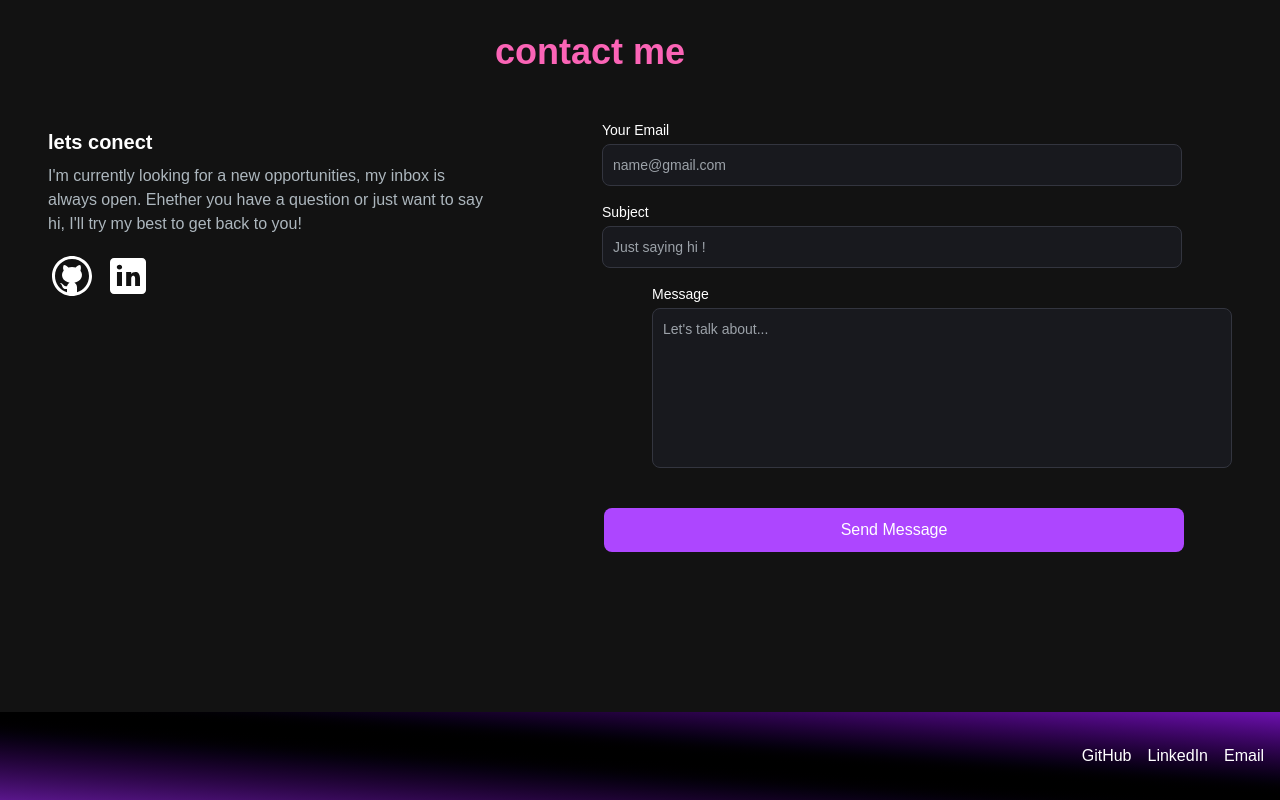
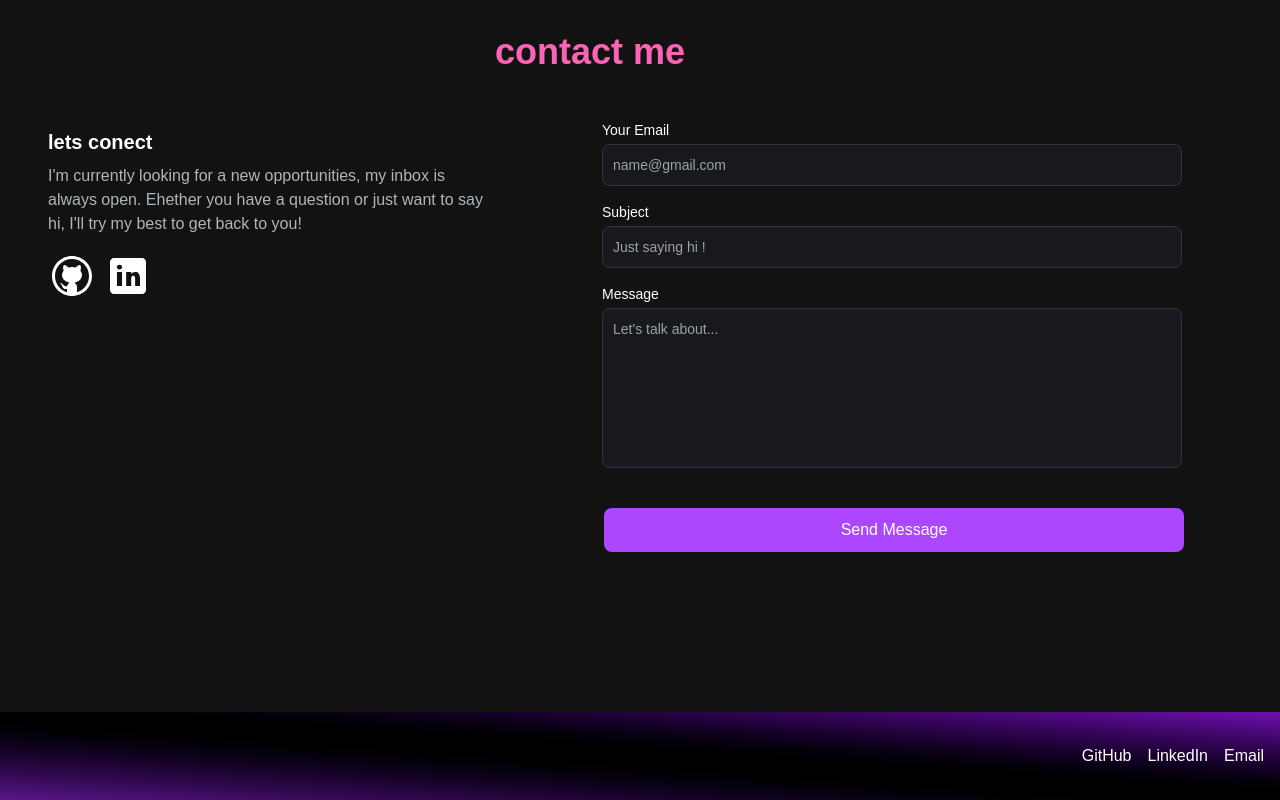
Before and after one commit to taniaa-sh/MyPortfolio, a Next.js app in the folder portfolio/: page / in a window 1280 px wide. Shown: the part 2589-3389 px from the top of the page. Built offline with nearby package versions, Linux system fonts and the light colour scheme.

Commit message:
fix bug in email section

```diff
--- a/portfolio/components/EmailSection.jsx
+++ b/portfolio/components/EmailSection.jsx
@@ -73,7 +73,7 @@ const EmailSection = () => {
           initial={{ opacity: 0, y: 50 }}
           transition={{ duration: 0.6, ease: "easeOut" }}
           viewport={{ once: true }}
-          className="ml-10 md:ml-0"
+          className="ml-10 xl:ml-0"
         >
           <form onSubmit={handleSubmit} className="flex flex-col gap-4 justify-center items-center self-center w-full">
             <motion.div
@@ -123,10 +123,10 @@ const EmailSection = () => {
             </motion.div>
 
             <motion.div
-              // whileInView={{ opacity: 1, x: -50 }}
-              // initial={{ opacity: 0, x: 0 }}
-              // transition={{ duration: 0.6, ease: "easeOut", delay: 0.4 }}
-              // viewport={{ once: true }}
+              whileInView={{ opacity: 1, x: -50 }}
+              initial={{ opacity: 0, x: 0 }}
+              transition={{ duration: 0.6, ease: "easeOut", delay: 0.4 }}
+              viewport={{ once: true }}
               className="!mb-6 w-full"
             >
               <label
```
